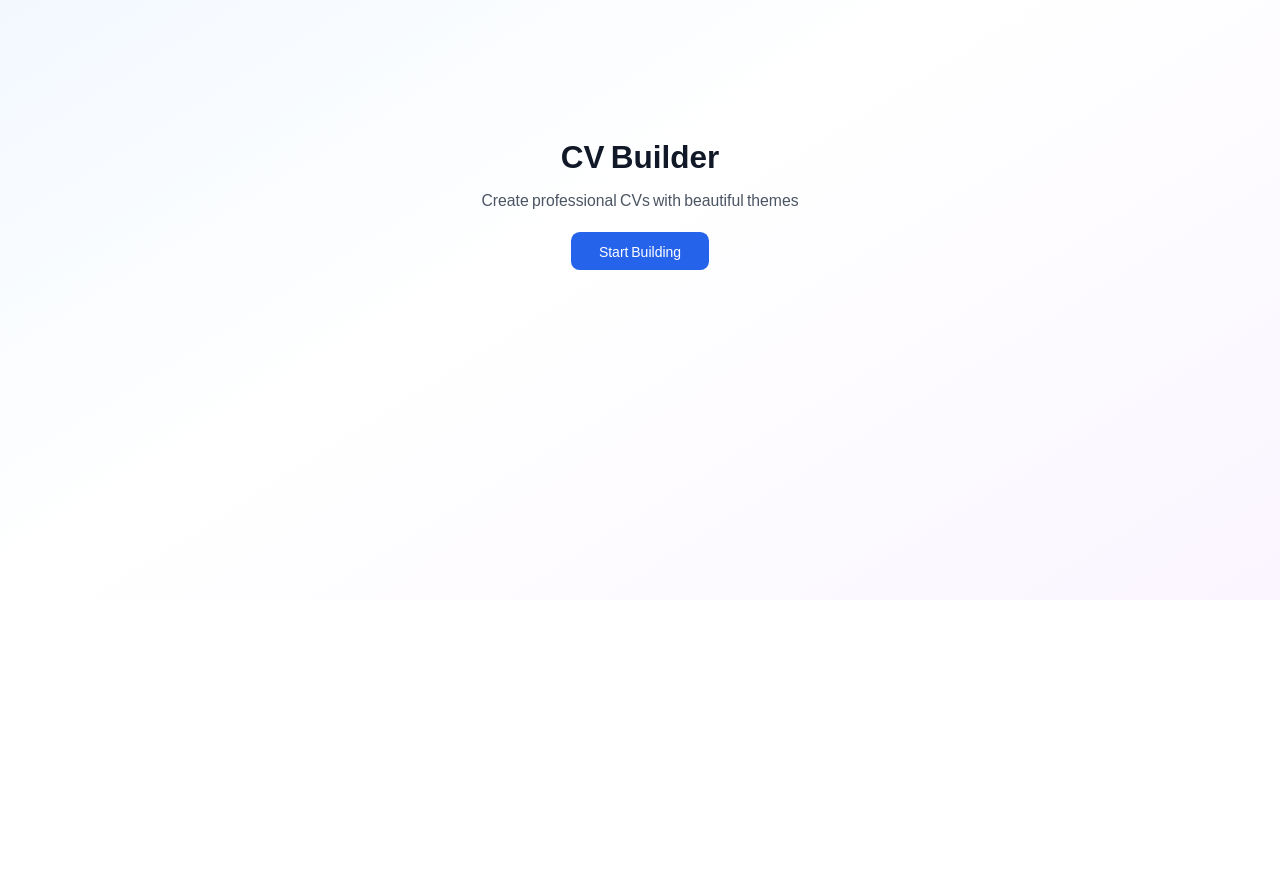
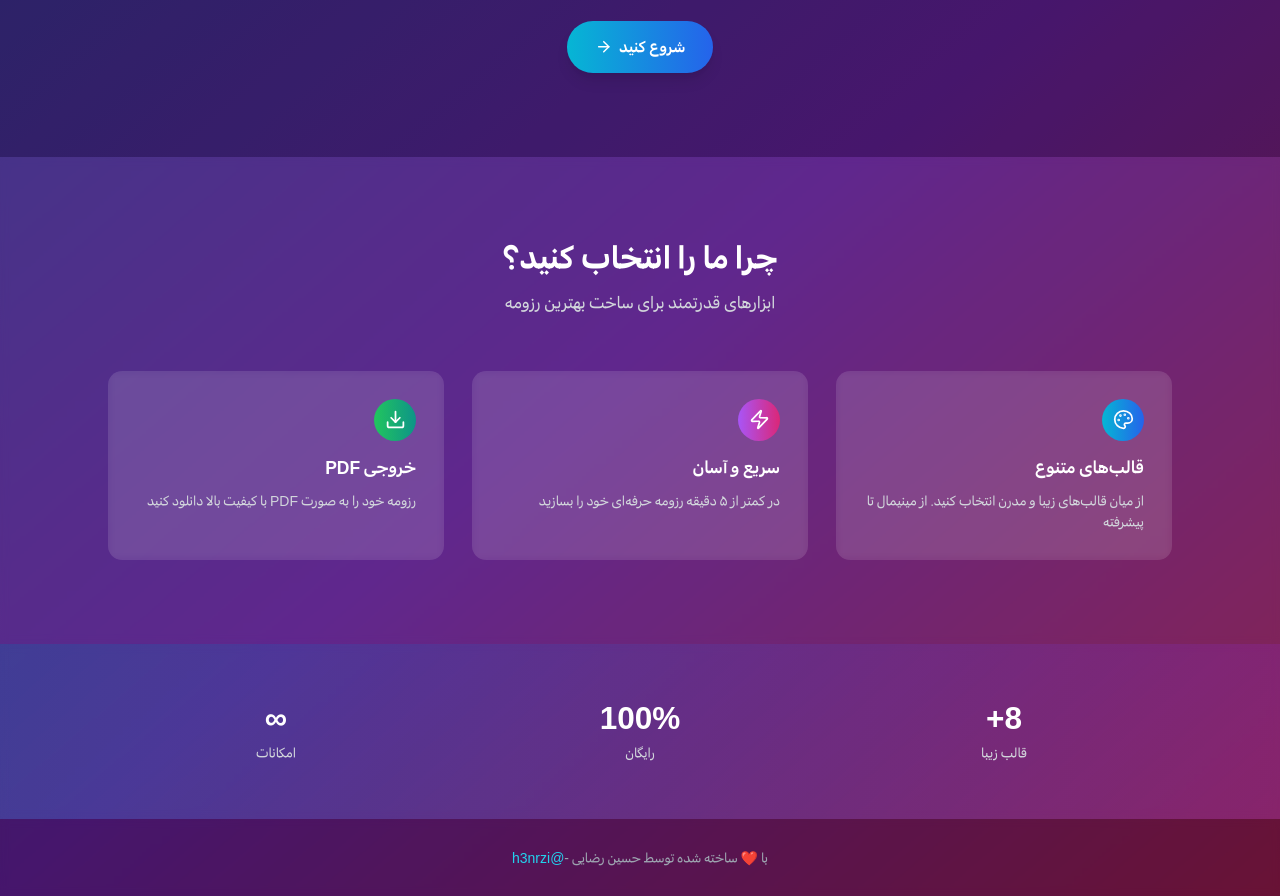
Before and after one commit to h3nrzi/cv-builder-nextjs, a Next.js app: page / in a window 1280 px wide. Shown: the part 200-1096 px from the top of the page. Before the commit the page ends 800 px from the top, so only its background shows below. Built offline with nearby package versions, Linux system fonts and the light colour scheme.

Commit message:
feat: improve homepage

```diff
--- a/src/app/page.tsx
+++ b/src/app/page.tsx
@@ -1,18 +1,122 @@
 import Link from 'next/link';
+import { ArrowRight, FileText, Palette, Download, Zap, Star, Users } from 'lucide-react';
 
 export default function HomePage() {
   return (
-    <div className="flex min-h-screen items-center justify-center bg-gradient-to-br from-blue-50 via-white to-purple-50">
-      <div className="text-center">
-        <h1 className="mb-4 text-4xl font-bold text-gray-900">CV Builder</h1>
-        <p className="mb-8 text-lg text-gray-600">Create professional CVs with beautiful themes</p>
-        <Link
-          href="/editor"
-          className="rounded-lg bg-blue-600 px-8 py-3 text-white transition-colors hover:bg-blue-700"
-        >
-          Start Building
-        </Link>
+    <div className="min-h-screen bg-gradient-to-br from-indigo-900 via-purple-900 to-pink-900">
+      {/* Hero Section */}
+      <div className="relative overflow-hidden">
+        <div className="absolute inset-0 bg-black/20"></div>
+        <div className="relative mx-auto max-w-7xl px-4 py-24 sm:px-6 lg:px-8">
+          <div className="text-center">
+            <h1 className="mb-6 text-5xl font-bold text-white md:text-7xl">
+              رزومه ساز
+              <span className="bg-gradient-to-r from-cyan-400 to-pink-400 bg-clip-text text-transparent">
+                {' '}
+                حرفه‌ای
+              </span>
+            </h1>
+            <p className="mx-auto mb-8 max-w-2xl text-xl text-gray-200" dir="rtl">
+              رزومه خود را با قالب‌های زیبا و مدرن بسازید. سریع، آسان و کاملاً رایگان
+            </p>
+            <div className="flex flex-col items-center gap-4 sm:flex-row sm:justify-center">
+              <Link
+                href="/editor"
+                className="group flex items-center gap-2 rounded-full bg-gradient-to-r from-cyan-500 to-blue-600 px-8 py-4 text-lg font-semibold text-white shadow-lg transition-all hover:scale-105 hover:shadow-xl"
+              >
+                شروع کنید
+                <ArrowRight className="h-5 w-5 transition-transform group-hover:translate-x-1" />
+              </Link>
+              {/* <button className="rounded-full border-2 border-white/30 px-8 py-4 text-lg font-semibold text-white backdrop-blur-sm transition-all hover:bg-white/10">
+                نمونه‌ها را ببینید
+              </button> */}
+            </div>
+          </div>
+        </div>
       </div>
+
+      {/* Features Section */}
+      <div className="bg-white/5 backdrop-blur-sm">
+        <div className="mx-auto max-w-7xl px-4 py-24 sm:px-6 lg:px-8">
+          <div className="mb-16 text-center">
+            <h2 className="mb-4 text-4xl font-bold text-white">چرا ما را انتخاب کنید؟</h2>
+            <p className="text-xl text-gray-300" dir="rtl">
+              ابزارهای قدرتمند برای ساخت بهترین رزومه
+            </p>
+          </div>
+
+          <div className="grid grid-cols-1 gap-8 md:grid-cols-3">
+            <div className="group rounded-2xl bg-white/10 p-8 backdrop-blur-sm transition-all hover:bg-white/20">
+              <div className="mb-4 inline-flex rounded-full bg-gradient-to-r from-cyan-500 to-blue-600 p-3">
+                <Palette className="h-6 w-6 text-white" />
+              </div>
+              <h3 className="mb-3 text-xl font-semibold text-white">قالب‌های متنوع</h3>
+              <p className="text-gray-300" dir="rtl">
+                از میان قالب‌های زیبا و مدرن انتخاب کنید. از مینیمال تا پیشرفته
+              </p>
+            </div>
+
+            <div className="group rounded-2xl bg-white/10 p-8 backdrop-blur-sm transition-all hover:bg-white/20">
+              <div className="mb-4 inline-flex rounded-full bg-gradient-to-r from-purple-500 to-pink-600 p-3">
+                <Zap className="h-6 w-6 text-white" />
+              </div>
+              <h3 className="mb-3 text-xl font-semibold text-white">سریع و آسان</h3>
+              <p className="text-gray-300" dir="rtl">
+                در کمتر از ۵ دقیقه رزومه حرفه‌ای خود را بسازید
+              </p>
+            </div>
+
+            <div className="group rounded-2xl bg-white/10 p-8 backdrop-blur-sm transition-all hover:bg-white/20">
+              <div className="mb-4 inline-flex rounded-full bg-gradient-to-r from-green-500 to-teal-600 p-3">
+                <Download className="h-6 w-6 text-white" />
+              </div>
+              <h3 className="mb-3 text-xl font-semibold text-white">خروجی PDF</h3>
+              <p className="text-gray-300" dir="rtl">
+                رزومه خود را به صورت PDF با کیفیت بالا دانلود کنید
+              </p>
+            </div>
+          </div>
+        </div>
+      </div>
+
+      {/* Stats Section */}
+      <div className="bg-gradient-to-r from-cyan-500/20 to-purple-500/20 backdrop-blur-sm">
+        <div className="mx-auto max-w-7xl px-4 py-16 sm:px-6 lg:px-8">
+          <div className="grid grid-cols-1 gap-8 md:grid-cols-3">
+            <div className="text-center">
+              <div className="mb-2 text-4xl font-bold text-white">8+</div>
+              <div className="text-gray-300">قالب زیبا</div>
+            </div>
+            <div className="text-center">
+              <div className="mb-2 text-4xl font-bold text-white">100%</div>
+              <div className="text-gray-300">رایگان</div>
+            </div>
+            <div className="text-center">
+              <div className="mb-2 text-4xl font-bold text-white">∞</div>
+              <div className="text-gray-300">امکانات</div>
+            </div>
+          </div>
+        </div>
+      </div>
+
+      {/* Footer */}
+      <footer className="bg-black/20 backdrop-blur-sm">
+        <div className="mx-auto max-w-7xl px-4 py-8 sm:px-6 lg:px-8">
+          <div className="text-center">
+            <p className="text-gray-400">
+              با ❤️ ساخته شده توسط حسین رضایی -
+              <a
+                href="https://github.com/h3nrzi"
+                target="_blank"
+                rel="noopener noreferrer"
+                className="text-cyan-400 hover:text-cyan-300"
+              >
+                @h3nrzi
+              </a>
+            </p>
+          </div>
+        </div>
+      </footer>
     </div>
   );
 }
```
Also changed, not shown: src/components/editors/EducationEditor.tsx (+10 -11 lines).
